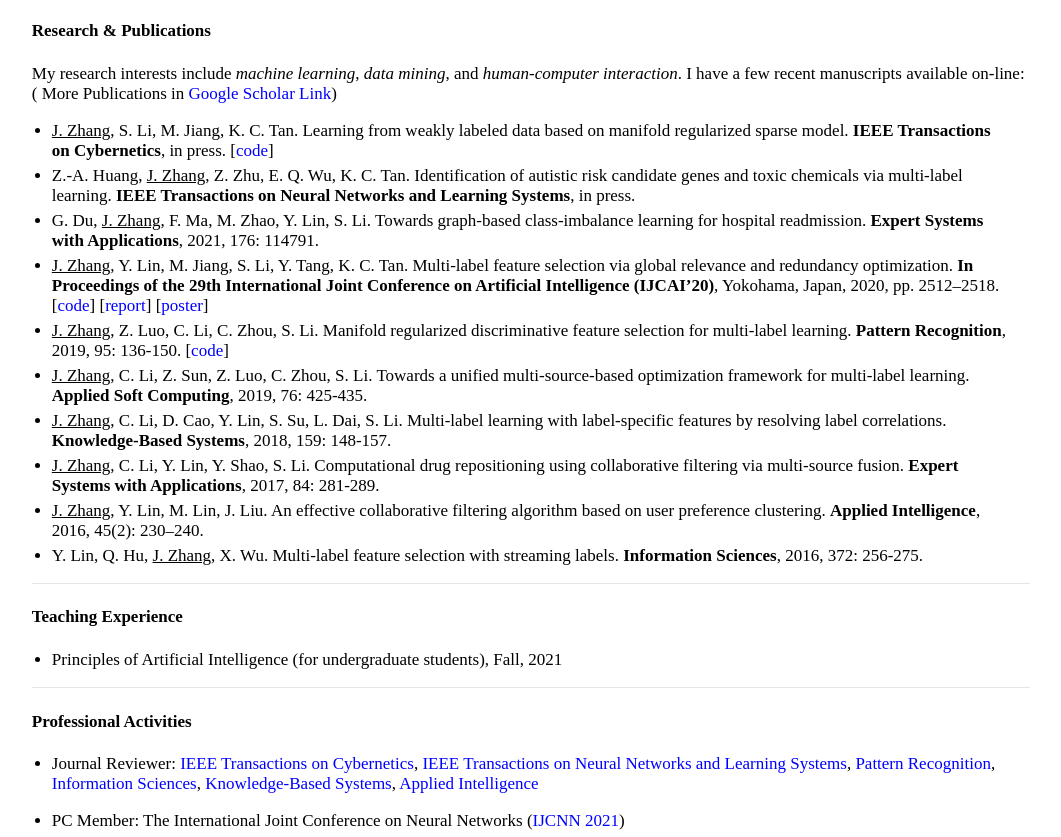
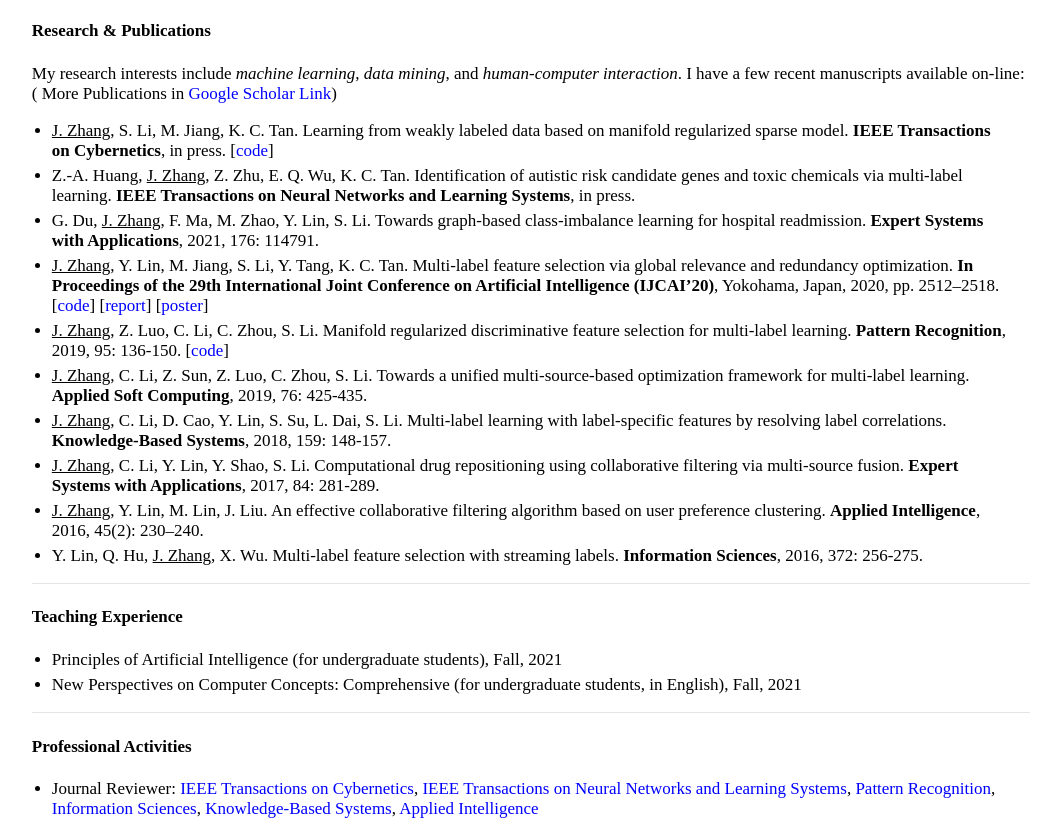
Before and after one commit to jiazhang-ml/jiazhang-ml.github.io, a Jekyll site: the page built from index.md, in a window 1280 px wide, cut to the strip 262-1099 px from the top of the page. Shown: the whole strip, without its empty margins (109-1170 px from the left). Built offline with Jekyll 4.4.1, drawn with Linux system fonts in a browser that asks for light colours.

Commit message:
Update index.md

```diff
--- a/index.md
+++ b/index.md
@@ -33,6 +33,7 @@ My research interests include *machine learning*, *data mining*, and *human-comp
 #### Teaching Experience
 
 * Principles of Artificial Intelligence (for undergraduate students), Fall, 2021
+* New Perspectives on Computer Concepts: Comprehensive (for undergraduate students, in English), Fall, 2021
 
 ---
 
```
